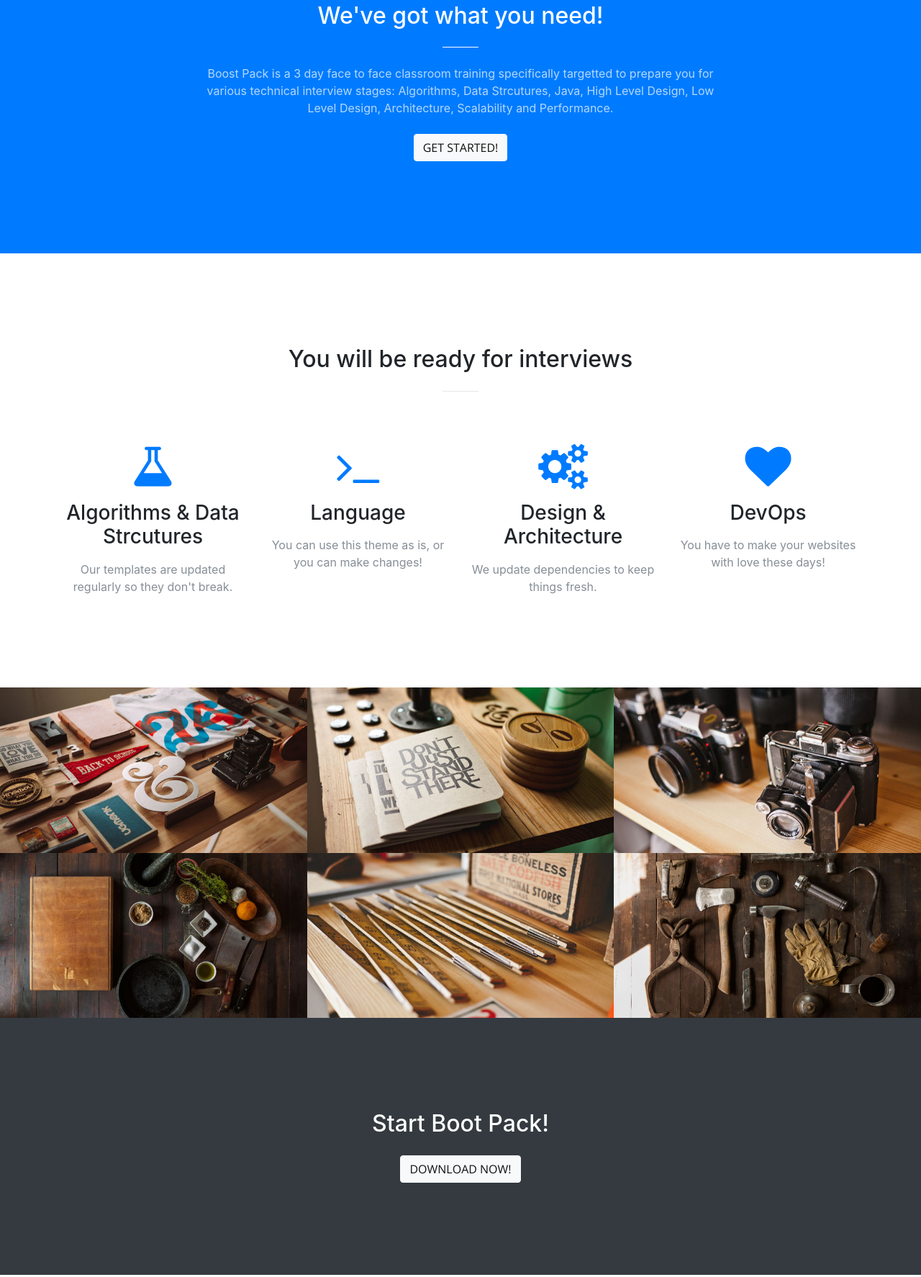
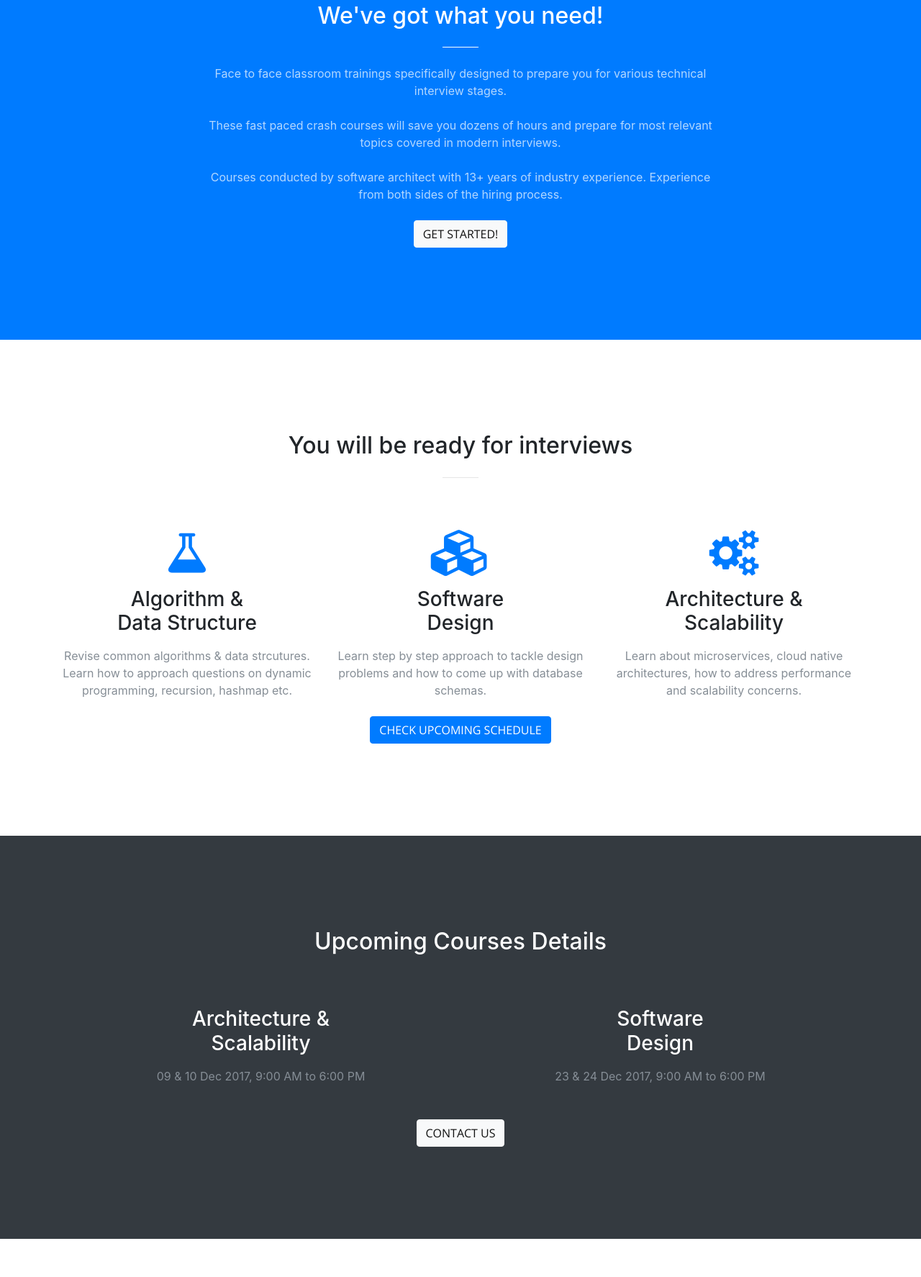
Before and after one commit to rockoder/boostpack, a website with bundled scripts: page index.html in a window 1280 px wide. Shown: the part 925-2699 px from the top of the page at 72% size. Built offline with nearby package versions, Linux system fonts and the light colour scheme.

Commit message:
almost final

```diff
--- a/index.html
+++ b/index.html
@@ -41,10 +41,10 @@
               <a class="nav-link js-scroll-trigger" href="#about">About</a>
             </li>
             <li class="nav-item">
-              <a class="nav-link js-scroll-trigger" href="#course">Course</a>
+              <a class="nav-link js-scroll-trigger" href="#courses">Courses</a>
             </li>
             <li class="nav-item">
-              <a class="nav-link js-scroll-trigger" href="#portfolio">Portfolio</a>
+              <a class="nav-link js-scroll-trigger" href="#schedule">Schedule</a>
             </li>
             <li class="nav-item">
               <a class="nav-link js-scroll-trigger" href="#contact">Contact</a>
@@ -57,14 +57,14 @@
     <header class="masthead text-center text-white d-flex">
       <div class="container my-auto">
         <div class="row">
-          <div class="col-lg-10 mx-auto">
+          <div class="col-lg-13 mx-auto">
             <h1 class="text-uppercase">
-              <strong>Software Professional Interview Preparation</strong>
+              <strong>Interview Preparation Courses for Software Professionals</strong>
             </h1>
             <hr>
           </div>
           <div class="col-lg-8 mx-auto">
-            <p class="text-faded mb-5">Boost your interview preparation with the course. From Algorithms to Design, face all interview rounds with confidence.</p>
+            <p class="text-faded mb-5">Boost your interview preparation and save time & energy with these crash courses. From Algorithms to Design, face all interview rounds with confidence.</p>
             <a class="btn btn-primary btn-xl js-scroll-trigger" href="#about">Find Out More</a>
           </div>
         </div>
@@ -77,14 +77,18 @@
           <div class="col-lg-8 mx-auto text-center">
             <h2 class="section-heading text-white">We've got what you need!</h2>
             <hr class="light my-4">
-            <p class="text-faded mb-4">Boost Pack is a 3 day face to face classroom training specifically targetted to prepare you for various technical interview stages: Algorithms, Data Strcutures, Java, High Level Design, Low Level Design, Architecture, Scalability and Performance. </p>
-            <a class="btn btn-light btn-xl js-scroll-trigger" href="#course">Get Started!</a>
+            <p class="text-faded mb-4">Face to face classroom trainings specifically designed to prepare you for various technical interview stages.
+              <br><br>
+            These fast paced crash courses will save you dozens of hours and prepare for most relevant topics covered in modern interviews.
+              <br><br>
+            Courses conducted by software architect with 13+ years of industry experience. Experience from both sides of the hiring process.</p>
+            <a class="btn btn-light btn-xl js-scroll-trigger" href="#courses">Get Started!</a>
           </div>
         </div>
       </div>
     </section>
 
-    <section id="course">
+    <section id="courses">
       <div class="container">
         <div class="row">
           <div class="col-lg-12 text-center">
@@ -95,155 +99,91 @@
       </div>
       <div class="container">
         <div class="row">
-          <div class="col-lg-3 col-md-6 text-center">
+          <div class="col-lg-4 col-md-8 text-center">
             <div class="service-box mt-5 mx-auto">
               <i class="fa fa-4x fa-flask text-primary mb-3 sr-icons"></i>
-              <h3 class="mb-3">Algorithms & Data Strcutures</h3>
-              <p class="text-muted mb-0">Our templates are updated regularly so they don't break.</p>
+              <h3 class="mb-3">Algorithm & <br>Data Structure</h3>
+              <p class="text-muted mb-0">Revise common algorithms & data strcutures. Learn how to approach questions on dynamic programming, recursion, hashmap etc.</p>
             </div>
           </div>
-          <div class="col-lg-3 col-md-6 text-center">
+          <div class="col-lg-4 col-md-6 text-center">
             <div class="service-box mt-5 mx-auto">
-              <i class="fa fa-4x fa-terminal text-primary mb-3 sr-icons"></i>
-              <h3 class="mb-3">Language</h3>
-              <p class="text-muted mb-0">You can use this theme as is, or you can make changes!</p>
+              <i class="fa fa-4x fa-cubes text-primary mb-3 sr-icons"></i>
+              <h3 class="mb-3">Software <br>Design</h3>
+              <p class="text-muted mb-0">Learn step by step approach to tackle design problems and how to come up with database schemas.</p>
             </div>
           </div>
-          <div class="col-lg-3 col-md-6 text-center">
+          <div class="col-lg-4 col-md-6 text-center">
             <div class="service-box mt-5 mx-auto">
               <i class="fa fa-4x fa-gears text-primary mb-3 sr-icons"></i>
-              <h3 class="mb-3">Design & Architecture</h3>
-              <p class="text-muted mb-0">We update dependencies to keep things fresh.</p>
+              <h3 class="mb-3">Architecture & <br>Scalability</h3>
+              <p class="text-muted mb-0">Learn about microservices, cloud native architectures, how to address performance and scalability concerns.</p>
             </div>
           </div>
-          <div class="col-lg-3 col-md-6 text-center">
-            <div class="service-box mt-5 mx-auto">
-              <i class="fa fa-4x fa-heart text-primary mb-3 sr-icons"></i>
-              <h3 class="mb-3">DevOps</h3>
-              <p class="text-muted mb-0">You have to make your websites with love these days!</p>
-            </div>
+        </div>
+      </div>
+      <div class="container">
+        <div class="row">
+          <div class="col-lg-12 text-center">
+            <br>
+            <a class="btn btn-primary btn-xl js-scroll-trigger" href="#schedule">Check Upcoming Schedule</a>
           </div>
         </div>
       </div>
     </section>
 
-    <section class="p-0" id="portfolio">
-      <div class="container-fluid p-0">
-        <div class="row no-gutters popup-gallery">
-          <div class="col-lg-4 col-sm-6">
-            <a class="portfolio-box" href="img/portfolio/fullsize/1.jpg">
-              <img class="img-fluid" src="img/portfolio/thumbnails/1.jpg" alt="">
-              <div class="portfolio-box-caption">
-                <div class="portfolio-box-caption-content">
-                  <div class="project-category text-faded">
-                    Category
-                  </div>
-                  <div class="project-name">
-                    Project Name
-                  </div>
-                </div>
+    <section class="bg-dark text-white" id="schedule">
+      <div class="container text-center">
+        <h2 class="mb-4">Upcoming Courses Details</h2>
+        <div class="container">
+          <div class="row">
+            <div class="col-lg-6 col-md-8 text-center">
+              <div class="service-box mt-5 mx-auto">
+                <!-- <i class="fa fa-4x fa-flask text-primary mb-3 sr-icons"></i> -->
+                <h3 class="mb-3">Architecture & <br>Scalability</h3>
+                <p class="text-muted mb-0">09 & 10 Dec 2017, 9:00 AM to 6:00 PM</p>
               </div>
-            </a>
+            </div>
+            <div class="col-lg-6 col-md-6 text-center">
+              <div class="service-box mt-5 mx-auto">
+                <!-- <i class="fa fa-4x fa-cubes text-primary mb-3 sr-icons"></i> -->
+                <h3 class="mb-3">Software <br>Design</h3>
+                <p class="text-muted mb-0">23 & 24 Dec 2017, 9:00 AM to 6:00 PM</p>
+              </div>
+            </div>
+            </div>
           </div>
-          <div class="col-lg-4 col-sm-6">
-            <a class="portfolio-box" href="img/portfolio/fullsize/2.jpg">
-              <img class="img-fluid" src="img/portfolio/thumbnails/2.jpg" alt="">
-              <div class="portfolio-box-caption">
-                <div class="portfolio-box-caption-content">
-                  <div class="project-category text-faded">
-                    Category
-                  </div>
-                  <div class="project-name">
-                    Project Name
-                  </div>
-                </div>
-              </div>
-            </a>
-          </div>
-          <div class="col-lg-4 col-sm-6">
-            <a class="portfolio-box" href="img/portfolio/fullsize/3.jpg">
-              <img class="img-fluid" src="img/portfolio/thumbnails/3.jpg" alt="">
-              <div class="portfolio-box-caption">
-                <div class="portfolio-box-caption-content">
-                  <div class="project-category text-faded">
-                    Category
-                  </div>
-                  <div class="project-name">
-                    Project Name
-                  </div>
-                </div>
-              </div>
-            </a>
-          </div>
-          <div class="col-lg-4 col-sm-6">
-            <a class="portfolio-box" href="img/portfolio/fullsize/4.jpg">
-              <img class="img-fluid" src="img/portfolio/thumbnails/4.jpg" alt="">
-              <div class="portfolio-box-caption">
-                <div class="portfolio-box-caption-content">
-                  <div class="project-category text-faded">
-                    Category
-                  </div>
-                  <div class="project-name">
-                    Project Name
-                  </div>
-                </div>
-              </div>
-            </a>
-          </div>
-          <div class="col-lg-4 col-sm-6">
-            <a class="portfolio-box" href="img/portfolio/fullsize/5.jpg">
-              <img class="img-fluid" src="img/portfolio/thumbnails/5.jpg" alt="">
-              <div class="portfolio-box-caption">
-                <div class="portfolio-box-caption-content">
-                  <div class="project-category text-faded">
-                    Category
-                  </div>
-                  <div class="project-name">
-                    Project Name
-                  </div>
-                </div>
-              </div>
-            </a>
-          </div>
-          <div class="col-lg-4 col-sm-6">
-            <a class="portfolio-box" href="img/portfolio/fullsize/6.jpg">
-              <img class="img-fluid" src="img/portfolio/thumbnails/6.jpg" alt="">
-              <div class="portfolio-box-caption">
-                <div class="portfolio-box-caption-content">
-                  <div class="project-category text-faded">
-                    Category
-                  </div>
-                  <div class="project-name">
-                    Project Name
-                  </div>
-                </div>
-              </div>
-            </a>
+            <div class="col-lg-12 text-center">
+              <br><br>
+              <a class="btn btn-light btn-xl js-scroll-trigger" href="#contact">Contact Us</a>
+            </div>
+
+      </div>
+    </section>
+
+<!--       <div class="container">
+        <div class="row">
+          <div class="col-lg-12 text-center">
+            <br>
+            <a class="btn btn-primary btn-xl js-scroll-trigger" href="#contact">Contact Us</a>
           </div>
         </div>
       </div>
-    </section>
-
-    <section class="bg-dark text-white">
-      <div class="container text-center">
-        <h2 class="mb-4">Start Boot Pack!</h2>
-		<a class="btn btn-light btn-xl sr-button" href="http://startbootstrap.com/template-overviews/creative/">Download Now!</a>
-      </div>
-    </section>
-
+ -->
     <section id="contact">
       <div class="container">
         <div class="row">
           <div class="col-lg-8 mx-auto text-center">
             <h2 class="section-heading">Let's Get In Touch!</h2>
             <hr class="my-4">
-            <p class="mb-5">Ready to start your interview preparation with us? That's great! Give us a call or send us an email and we will get back!</p>
+            <p class="mb-5">Ready to start your interview preparation with us? That's great! Give us a call or ping on WhatsApp or send us an email and we will get back! <br><br>We are currently available only in Bangalore. Not in  Bangalore? Tell us your city and we will come there next.</p>
           </div>
         </div>
         <div class="row">
           <div class="col-lg-4 ml-auto text-center">
             <i class="fa fa-phone fa-3x mb-3 sr-contact"></i>
             <p>(+91) 937 333 0478</p>
+            <p style="font-size:12px">Call or WhatsApp</p>
           </div>
           <div class="col-lg-4 mr-auto text-center">
             <i class="fa fa-envelope-o fa-3x mb-3 sr-contact"></i>
```
